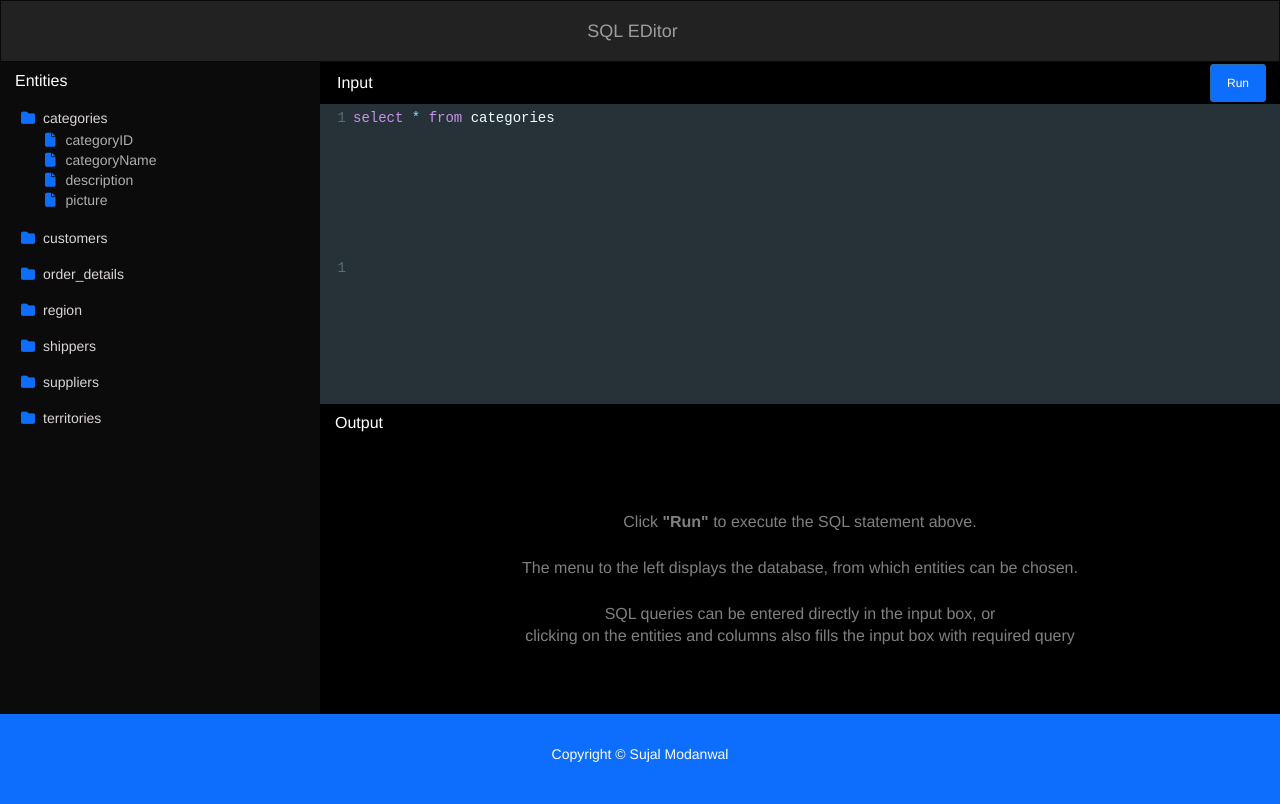
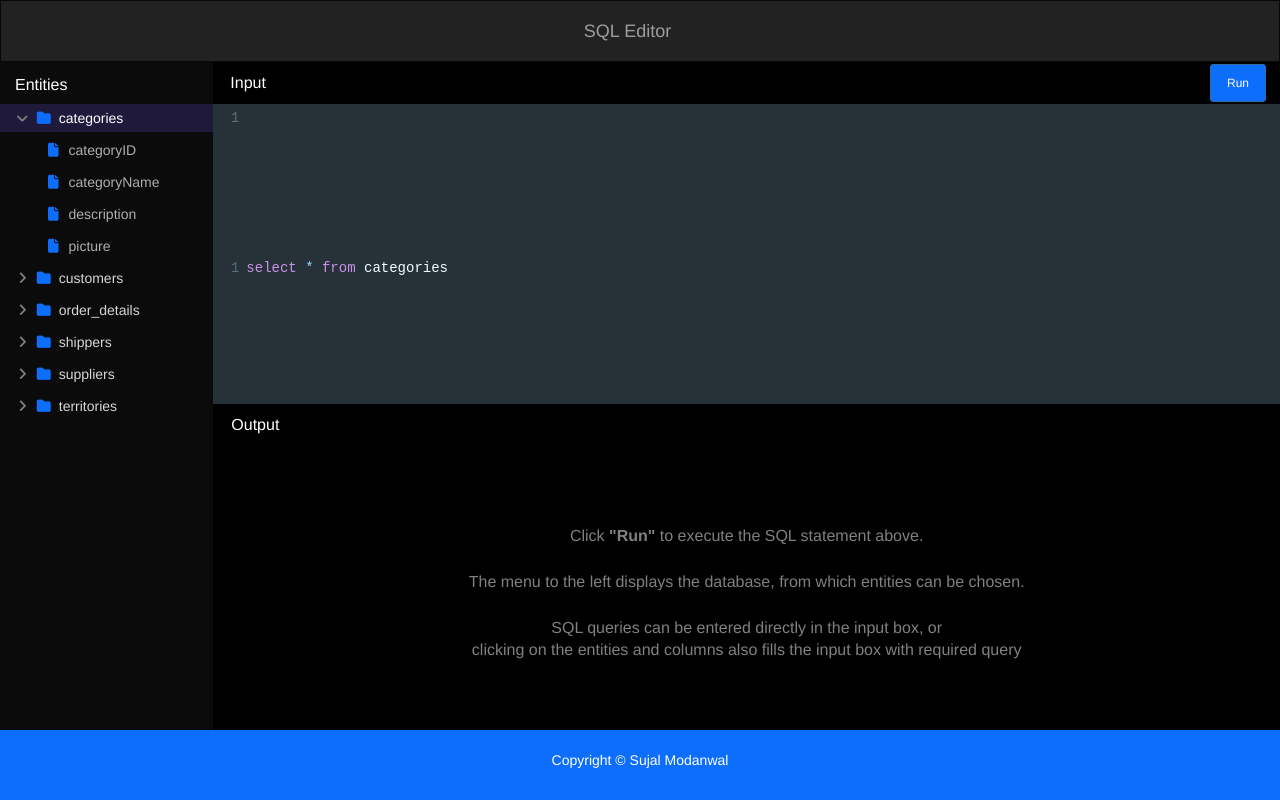
Before and after one commit to sujal-ux/SQL-Editor, a React (Create React App) app: page / in a window 1280 px wide. Both pictures are taken after a click on the element "categories". Built offline with nearby package versions, Linux system fonts and the light colour scheme.

Commit message:
Entity Box Updated

```diff
--- a/src/Components/Editor.js
+++ b/src/Components/Editor.js
@@ -2,7 +2,6 @@ import React, { useState } from 'react'
 import { useRef, useEffect } from 'react'
 // import { FontAwesomeIcon } from "@fortawesome/react-fontawesome";
 import categories from './data/categories.json'
-import region from './data/regions.json'
 import shippers from './data/shippers.json'
 import customers from './data/customers.json'
 import order_details from './data/order_details.json'
@@ -15,62 +14,16 @@ import Table from 'react-bootstrap/Table'
 import { Controlled as ControlledEditor } from 'react-codemirror2'
 
 export const Editor = (props) => {
-    // Entities column resize
-    const ref = useRef(null);
-    const refRight = useRef(null);
-
-    useEffect(() => {
-        const resizeableEle = ref.current;
-        if(resizeableEle===null)
-            return;
-        const styles = window.getComputedStyle(resizeableEle);
-        let width = parseInt(styles.width, 10);
-        // let height = parseInt(styles.height, 10);
-        let x = 0;
-
-        resizeableEle.style.top = "50px";
-        resizeableEle.style.left = "50px";
-
-        // resizer
-        const onMouseMoveRightResize=(event)=>{
-            const dx = event.clientX-x;
-            x = event.clientX;
-            width = width + dx;
-            resizeableEle.style.width = `${width}px`
-        }
-
-        const onMouseUpRightResize = (event)=>{
-            document.removeEventListener("mousemove", onMouseMoveRightResize);
-        }
-
-        const onMouseDownRightResize=(event)=>{
-            x = event.clientX;
-            resizeableEle.style.left = styles.left;
-            resizeableEle.style.right = null;
-            document.addEventListener("mousemove", onMouseMoveRightResize);
-            document.addEventListener("mouseup", onMouseUpRightResize);
-        }
-
-        // Mouse down event listener
-        const resizerRight = refRight.current;
-        resizerRight.addEventListener("mousedown", onMouseDownRightResize);
-
-        return () => {
-            resizerRight.removeEventListener("mousedown", onMouseDownRightResize);
-        }
-    }, [])
-
-
-    const entities = ["categories", "customers", "order_details", "region", "shippers", "suppliers", "territories"]
+    const entities = ["categories", "customers", "order_details", "shippers", "suppliers", "territories"]
     const entData = {"categories": categories, "customers": customers, "order_details": order_details,
-    "region": region, "shippers": shippers, "suppliers": suppliers, "territories": territories}
+     "shippers": shippers, "suppliers": suppliers, "territories": territories}
 
     const {
         language,
         displayName,
     } = props
 
-    const [sql, setSql] = useState('select * from categories')
+    const [sql, setSql] = useState('')
     const [dd, setdd] = useState('')
     const [dd2, setdd2] = useState('')
     const [cols, setCols] = useState([])
@@ -158,19 +111,21 @@ export const Editor = (props) => {
     return (
         <div className = "container-fluid">
             <div className = "row">
-                <div ref = {refRight} className = "col-lg-3 col1">
+                <div className = "col-lg-2 col1">
                     <h4>Entities</h4>
                     <div className="entity-wrapper">
                         {entities.map(entity => {
                             return (
                                 <div className = "entity-container">
-                                    {/* <i className="fa fa-angle-right"></i> */}
-                                    <i className="fas fa-folder"></i><span>
+                                    <div className = {(dd===entity)? "bgChange entHead":"entHead"}>
+                                        <i className="fa fa-angle-right rightIcon"></i>
+                                        <i className="fas fa-folder"></i><span>
                                         <a data-value={entity} onClick={handleDD}>{entity}</a></span>
+                                    </div>
                                     <div className={(dd===entity)? "droppedDown":"dropdown"}>
                                         {Object.keys(entData[entity][0]).map(x=>{
                                             return (
-                                                <div className="dropdown-item" onClick={updQuery}><i className="fas fa-file"></i>{x}</div>
+                                                <div className={(cols.includes(x))?"dropdown-item bgChange": "dropdown-item"} onClick={updQuery}><i className="fas fa-file"></i>{x}</div>
                                             )
                                         })}
                                     </div>
@@ -178,9 +133,8 @@ export const Editor = (props) => {
                             )
                         })}
                     </div>
-                    <div className="resizeable"></div>
                 </div>
-                <div className = "col-lg-9 col2">
+                <div className = "col-lg-10 col2">
                         <div className = "editor-container">
                             <div className = "editor-title">
                                 <h4>{displayName}</h4>
@@ -202,6 +156,7 @@ export const Editor = (props) => {
                         </div>
                         <div className = "container-fluid outputBox">
                             <h4>Output</h4>
+                            <div className="tableBox">
                             {(dd2==='')?
                                 <div className="text">
                                     Click <b>"Run"</b> to execute the SQL statement above.<br/><br/>
@@ -234,7 +189,8 @@ export const Editor = (props) => {
                                         }
                                     </tbody>
                                 </Table>
-                            }
+                                }
+                            </div>
                         </div>
                 </div>
             </div>
--- a/src/Components/Footer.js
+++ b/src/Components/Footer.js
@@ -3,7 +3,7 @@ import React from 'react'
 export const Footer = () => {
     return (
         <>
-            <div className="container-fluid p-5 bg-primary text-white text-center">
+            <div className="container-fluid footC bg-primary text-white text-center">
                 <p>Copyright &copy; Sujal Modanwal </p>
             </div>
         </>
--- a/src/Components/Header.js
+++ b/src/Components/Header.js
@@ -5,9 +5,12 @@ export const Header = () => {
         <div>
             <nav className="navbar navbar-inverse">
             <div className="container-fluid">
-                <div className="navbar-header navbar-brand">
-                SQL EDitor
+                <div className="navbar-header">
+                    <div className = "navbar-brand">
+                        SQL Editor
+                    </div>
                 </div>
+
             </div>
             </nav>
         </div>
--- a/src/Components/data/regions.json
+++ /dev/null
@@ -1,18 +0,0 @@
-[
-  {
-    "regionID": 1,
-    "regionDescription": "Eastern"
-  },
-  {
-    "regionID": 2,
-    "regionDescription": "Western"
-  },
-  {
-    "regionID": 3,
-    "regionDescription": "Northern"
-  },
-  {
-    "regionID": 4,
-    "regionDescription": "Southern"
-  }
-]
--- a/src/index.css
+++ b/src/index.css
@@ -1,5 +1,16 @@
 body {
   margin: 0;
+}
+
+*::-webkit-scrollbar {
+  width: 6px;
+  /* background-color: black; */
+}
+
+*::-webkit-scrollbar-thumb {
+  width: 6px;
+  border-radius: 4px;
+  background-color: #2961d1a8;
 }
 
 .navbar {
@@ -9,30 +20,26 @@ body {
 
 .col1 {
   background-color: rgba(8, 8, 8, 0.986);
-  height: calc(100vh - 148px);
+  height: calc(100vh - 132px);
   color: white;
   position: relative;
-}
-
-.resizeable {
-  cursor: col-resize;
-  height: 100%;
-  right: 0;
-  top: 0;
-  width: 4px;
-  position: absolute;
+  overflow: hidden;
+  overflow-y: scroll;
+  padding: 0px;
 }
 
 .col1 h4{
   text-transform: capitalize;
+  margin-left: 1.5rem;
+  margin-top: 14px;
 }
 
 .col2 {
   background-color: black;
-  height: calc(100vh - 148px);
+  height: calc(100vh - 132px);
   padding: 0px;
   color: white;
-  overflow-x: scroll;
+  overflow: hidden;
 }
 
 /* .react-codemirror2 .CodeMirror:nth-child(1) {
@@ -70,10 +77,6 @@ h4{
   color:rgba(222, 216, 216, 0.986)
 }
 
-.entity-container {
-  padding: 8px 6px;
-}
-
 .entity-container i{
   color: #0D6EFD;
 }
@@ -90,17 +93,49 @@ h4{
   pointer-events: none;
 }
 
+.entHead {
+  width: 100%;
+  padding: 4px 8px;
+}
+
+.entHead i{
+  margin-left: 10px;
+}
+
 .droppedDown {
   max-height: 1000px;
   opacity: 1;
   pointer-events: auto;
   cursor: pointer;
-  margin: 2px 0px 2px 14px;
+  margin: 2px 0px 2px 0px;
   color: rgb(176, 174, 174);
 }
 
 .droppedDown i {
-  margin: 0px 10px 0px 10px;
+  margin: 0px 10px 0px 40px;
+}
+
+.dropdown-item:hover {
+  background-color: rgb(233 226 226 / 10%);
+  color: white;
+}
+
+.dropdown-item {
+  margin: 4px 0px;
+  padding: 4px 0px 4px 8px;
+}
+
+.bgChange {
+  background-color: rgb(91 68 201 / 25%);
+  color: white;
+}
+
+.rightIcon {
+  color: grey !important;
+}
+
+.bgChange .rightIcon {
+  transform: rotateZ(90deg);
 }
 
 td {
@@ -114,6 +149,15 @@ td {
   vertical-align: middle;
 }
 
+.outputBox h4 {
+  margin: 12px 3px;
+}
+
+.tableBox {
+  max-height: 370px;
+  overflow-y: scroll;
+}
+
 .text {
   color: grey;
   text-align: center;
@@ -121,18 +165,7 @@ td {
   font-size: 16px;
 }
 
-
-/* .d-tree-container {
-  list-style: none;
-  padding: 0;
-  color: white;
+.footC {
+  max-height: 70px;
+  padding: 20px;
 }
-
-.d-tree-node {
-  padding: 0.75rem 1.25rem;
-  cursor: pointer;
-}
-
-.d-tree-toggler.active {
-  transform: rotate(45deg);
-} */
```
Also changed, not shown: src/Components/Tree.js (deleted, +0 -88 lines), features.txt.
